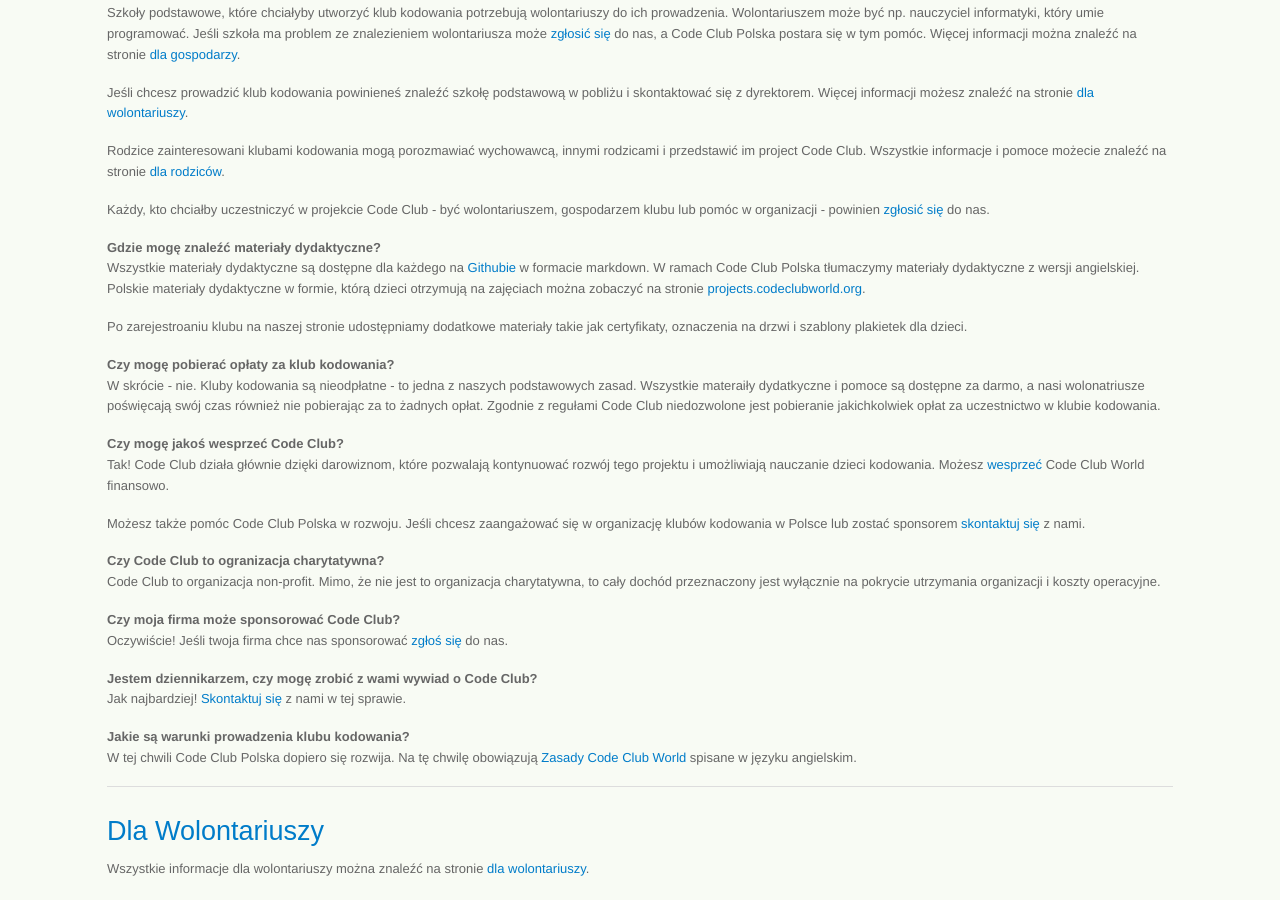
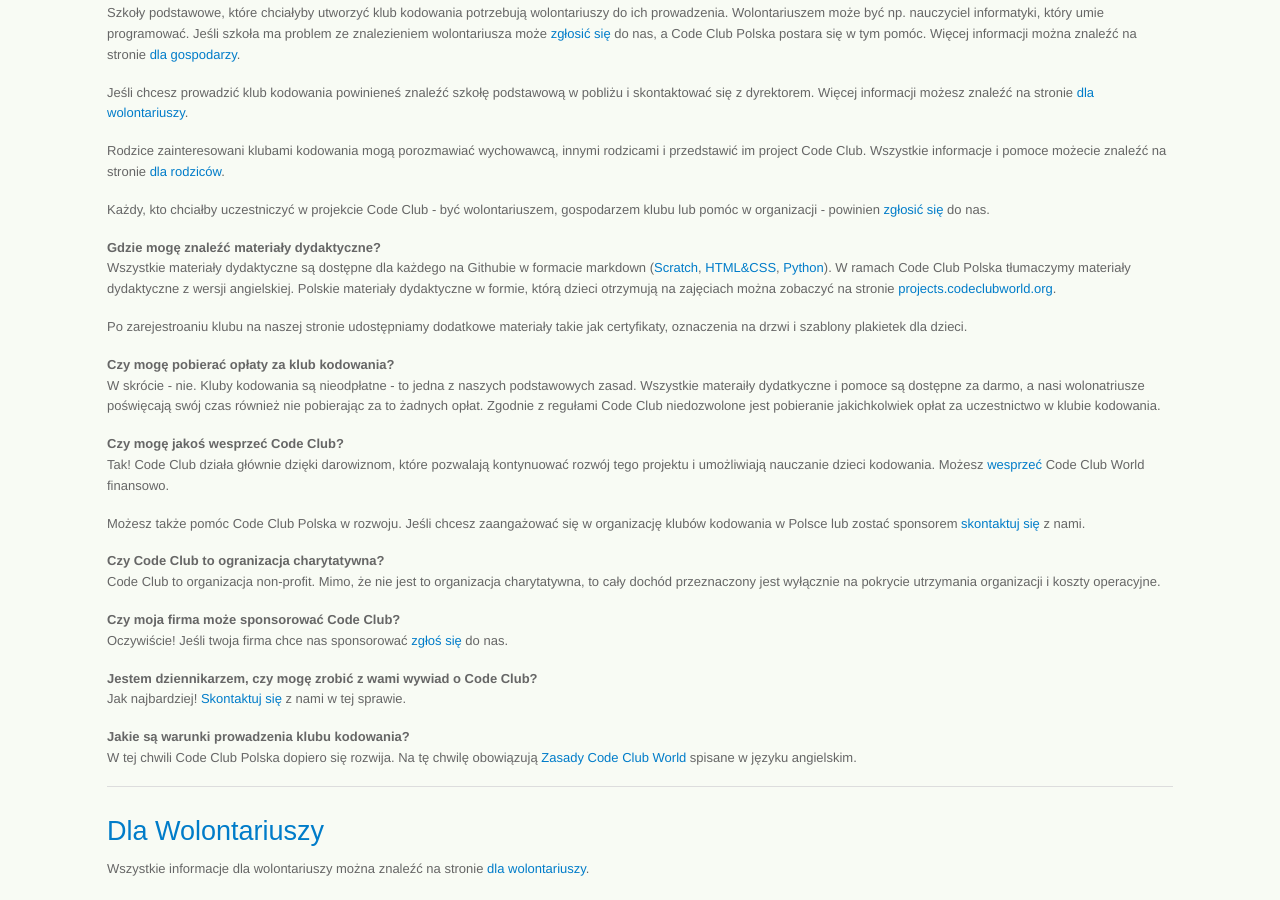
Before and after one commit to codeclubpolska/codeclubpolska.github.io, a Jekyll site: the page built from faq/index.html, in a window 1280 px wide and 900 px high, scrolled down 655 px. Built offline with Jekyll 4.4.1, drawn with Linux system fonts in a browser that asks for light colours; nearby versions of some CDN libraries; some web fonts are replaced; a style sheet for code colours, icons or effects is not loaded.

Commit message:
Fix github curriculum repos links

```diff
--- a/faq/index.html
+++ b/faq/index.html
@@ -68,8 +68,10 @@
 
     <p><strong>Gdzie mogę znaleźć materiały dydaktyczne?</strong><br>
 
-      Wszystkie materiały dydaktyczne są dostępne dla każdego na <a
-          href="https://github.com/CodeClub/CodeClubWorld-Projects">Githubie</a> w formacie markdown. W ramach Code Club
+      Wszystkie materiały dydaktyczne są dostępne dla każdego na Githubie w formacie markdown
+      (<a href="https://github.com/CodeClub/scratch-curriculum">Scratch</a>,
+      <a href="https://github.com/CodeClub/webdev-curriculum">HTML&CSS</a>,
+      <a href="https://github.com/CodeClub/python-curriculum">Python</a>). W ramach Code Club
       Polska tłumaczymy materiały dydaktyczne z wersji angielskiej. Polskie materiały dydaktyczne w formie, którą
       dzieci otrzymują na zajęciach można zobaczyć na stronie <a href="http://projects.codeclubworld.org/pl-PL/">projects.codeclubworld.org</a>.
     </p>
```
